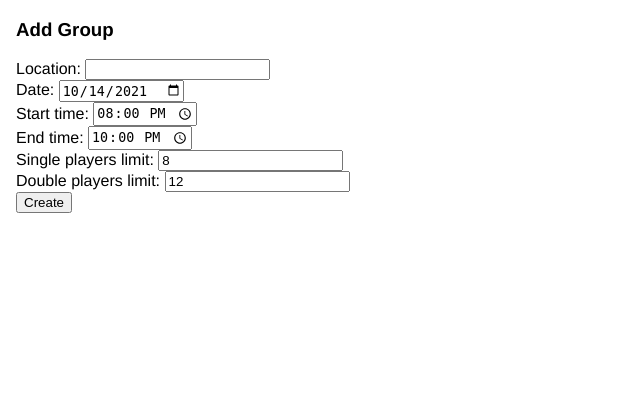
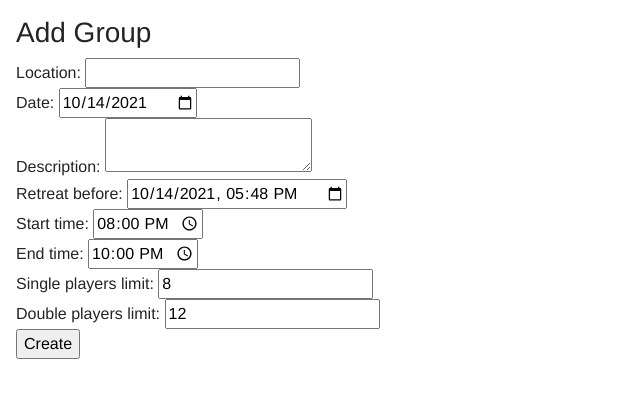
Before and after one commit to philip-zhan/badminton-group, a Flask app: page /groups/new in a window 1280 px wide. Shown: the top 398 px of the page, without its empty margins (0-640 px from the left). Run offline with Flask 2, Linux system fonts and the light colour scheme; some libraries are stand-ins or nearby versions.

Commit message:
add cancel deadline, show/hide double/single if not set up, hide cancel / signup if coresponding time has passed

```diff
--- a/main.py
+++ b/main.py
@@ -15,7 +15,8 @@
     PasswordField,
     validators,
 )
-from wtforms.fields.html5 import TimeField, DateField, IntegerField
+from wtforms.widgets import TextArea
+from wtforms.fields.html5 import TimeField, DateField, IntegerField, DateTimeLocalField
 from google.cloud.datastore import Client, Entity, Transaction
 
 
@@ -29,18 +30,20 @@
 
 class EditForm(Form):
     player_type = RadioField(
+        "Sign up:",
         validators=[validators.DataRequired()],
         choices=[("double", "Double"), ("single", "Single")],
         default="double",
     )
-    player_name = StringField("Name", validators=[validators.DataRequired()])
-    player_pin = PasswordField("PIN", validators=[validators.DataRequired()])
+    player_name = StringField("Name:", validators=[validators.DataRequired()])
+    player_pin = PasswordField("PIN:", validators=[validators.DataRequired()])
     add_submit = SubmitField("Add")
     remove_submit = SubmitField("Remove")
 
 
 class GroupForm(Form):
     location = StringField(validators=[validators.DataRequired()])
+    description = StringField(u'Text', widget=TextArea())
     date = DateField(validators=[validators.DataRequired()], default=date.today)
     start_time = TimeField(
         validators=[validators.DataRequired()],
@@ -55,6 +58,10 @@
     single_limit = IntegerField(validators=[validators.DataRequired()], default=8)
     double_limit = IntegerField(validators=[validators.DataRequired()], default=12)
     create_submit = SubmitField("Create")
+    retreat_deadline = DateTimeLocalField('Retreat deadline',
+        default=datetime.now(),
+        format='%Y-%m-%dT%H:%M',
+        validators=[validators.DataRequired()])
 
 
 def fetch_groups(limit: int = None) -> List[Entity]:
@@ -86,8 +93,13 @@
     end_time = local.localize(
         datetime.strptime(data["date"] + " " + data["end_time"], "%Y-%m-%d %H:%M")
     )
+    retreat_deadline = local.localize(
+        datetime.strptime(data["retreat_deadline"], "%Y-%m-%dT%H:%M")
+    )
     new_group.update(
         {
+            "description": data["description"],
+            "retreat_deadline": retreat_deadline,
             "location": data["location"],
             "start_time": start_time,
             "end_time": end_time,
@@ -111,11 +123,14 @@
         {
             ("location", str),
             ("start_time", datetime),
+            ("retreat_deadline", datetime),
             ("end_time", datetime),
             ("single_limit", int),
             ("double_limit", int),
             ("single_players", list),
             ("double_players", list),
+            ("description", str),
+
         },
     )
     for group in clean_groups:
@@ -125,12 +140,21 @@
         end_time_local: datetime = group["end_time"].astimezone(
             pytz.timezone("US/Pacific")
         )
+        retreat_time_local: datetime = group["retreat_deadline"].astimezone(
+            pytz.timezone("US/Pacific")
+        )
         single_players, single_waitlist = process_players(
             group["single_players"], group["single_limit"]
         )
         double_players, double_waitlist = process_players(
             group["double_players"], group["double_limit"]
         )
+        now_local = datetime.now().astimezone(
+            pytz.timezone("US/Pacific")
+        )
+        can_signup:bool = (start_time_local > now_local)
+        can_retreat:bool = (retreat_time_local > now_local)
+
         yield {
             "id": group.id,
             "location": group["location"],
@@ -139,10 +163,13 @@
             "end_time": end_time_local.strftime("%-I:%M %p"),
             "single_limit": group["single_limit"],
             "double_limit": group["double_limit"],
+            "description": group["description"],
             "single_players": single_players,
             "single_waitlist": single_waitlist,
             "double_players": double_players,
             "double_waitlist": double_waitlist,
+            "can_signup":can_signup,
+            "can_retreat":can_retreat,
         }
 
 
@@ -244,10 +271,23 @@
 @app.route("/groups/<string:gid>", methods=["GET"])
 def group(gid):
     groups = [fetch_group(gid)]
-    processed_groups = list(process_groups(groups))
-    edit_form = EditForm()
-    return render_template("group.html", group=processed_groups[0], edit_form=edit_form)
-
+    print(groups)
+    try:
+        processed_groups = list(process_groups(groups))
+        group=processed_groups[0]
+        edit_form = EditForm()
+        if group['single_limit']==0:
+            edit_form.player_type.choices=[('double','Double')]
+            edit_form.player_type.default='double'
+            edit_form.process()
+        elif group['double_limit']==0:
+            edit_form.player_type.choices=[('single','Single')]
+            edit_form.player_type.default='single'
+            edit_form.process()
+        return render_template("group.html",group=group , edit_form=edit_form)
+    except Exception as e:
+        logger.error(e, exc_info=True)
+        return render_template('404.html'), 404
 
 @app.route("/groups/<string:gid>", methods=["POST"])
 def group_post(gid):
--- /dev/null
+++ b/templates/404.html
@@ -0,0 +1,4 @@
+{% extends "layout.html" %}
+{% block body %}
+    Page not found
+{% endblock %}
--- a/templates/create_group.html
+++ b/templates/create_group.html
@@ -8,6 +8,12 @@
   <br>
   Date:
   {{ form.date }}
+  <br>
+  Description:
+  {{ form.description }}
+  <br>
+  Retreat before:
+  {{ form.retreat_deadline }}
   <br>
   Start time:
   {{ form.start_time }}
--- a/templates/layout.html
+++ b/templates/layout.html
@@ -5,6 +5,7 @@
 <head>
     <title>Badminton Group</title>
     <script src="{{ url_for('static', filename='script.js') }}"></script>
+    <link rel="stylesheet" href="https://stackpath.bootstrapcdn.com/bootstrap/4.4.1/css/bootstrap.min.css" integrity="sha384-Vkoo8x4CGsO3+Hhxv8T/Q5PaXtkKtu6ug5TOeNV6gBiFeWPGFN9MuhOf23Q9Ifjh" crossorigin="anonymous">
     <link type="text/css" rel="stylesheet" href="{{ url_for('static', filename='style.css') }}" />
 </head>
 
```
Also changed, not shown: templates/group.html (+15 -4 lines), 1 other file.
